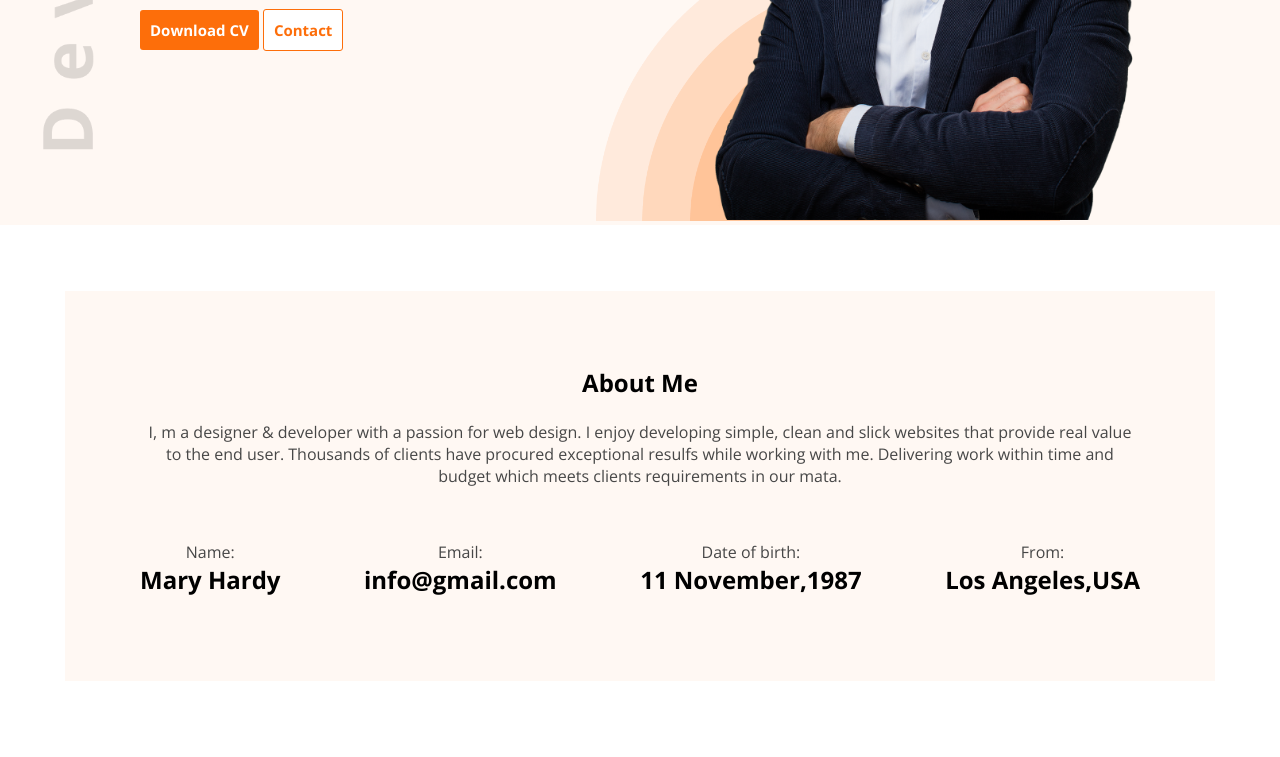
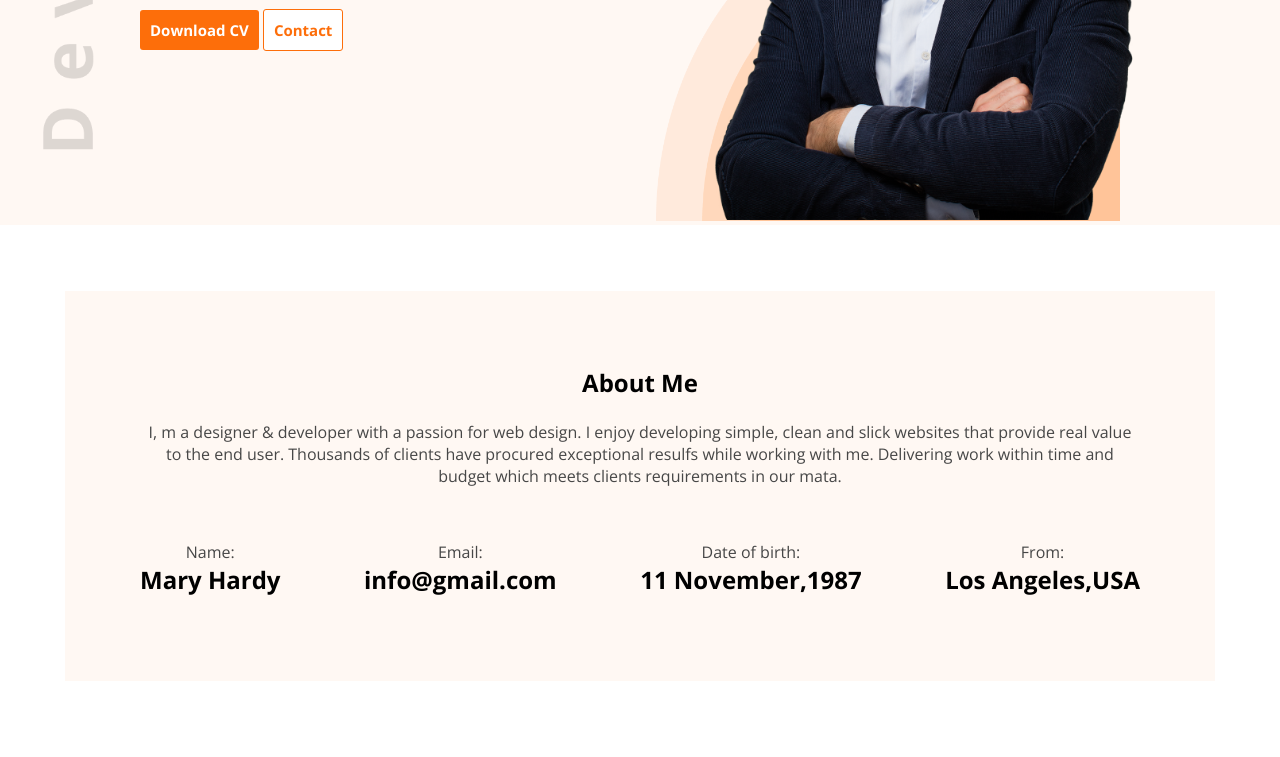
Before and after one commit to fahimrahat58/fahim-dev-portfolio, a plain HTML site: page index.html in a window 1280 px wide. Shown: the part 381-1138 px from the top of the page. Drawn offline with nearby package versions, Linux system fonts and the light colour scheme.

Commit message:
all-updated

```diff
--- a/style.css
+++ b/style.css
@@ -89,6 +89,7 @@ ul li a{
 }
 .all-container{
       background-color:#fff8f3;
+      width: 100%;
 }
 .hero-right{
     position: relative;
@@ -104,9 +105,10 @@ ul li a{
  .image-2{
 
     position: absolute;
-
+    width: 100% !important;
+    height: 62%;
     bottom:4px;
-    right:80px;
+    left: -20px;
  }
  .image-3{
     position: absolute;
```
Also changed, not shown: index.html (+2 -1 lines).
